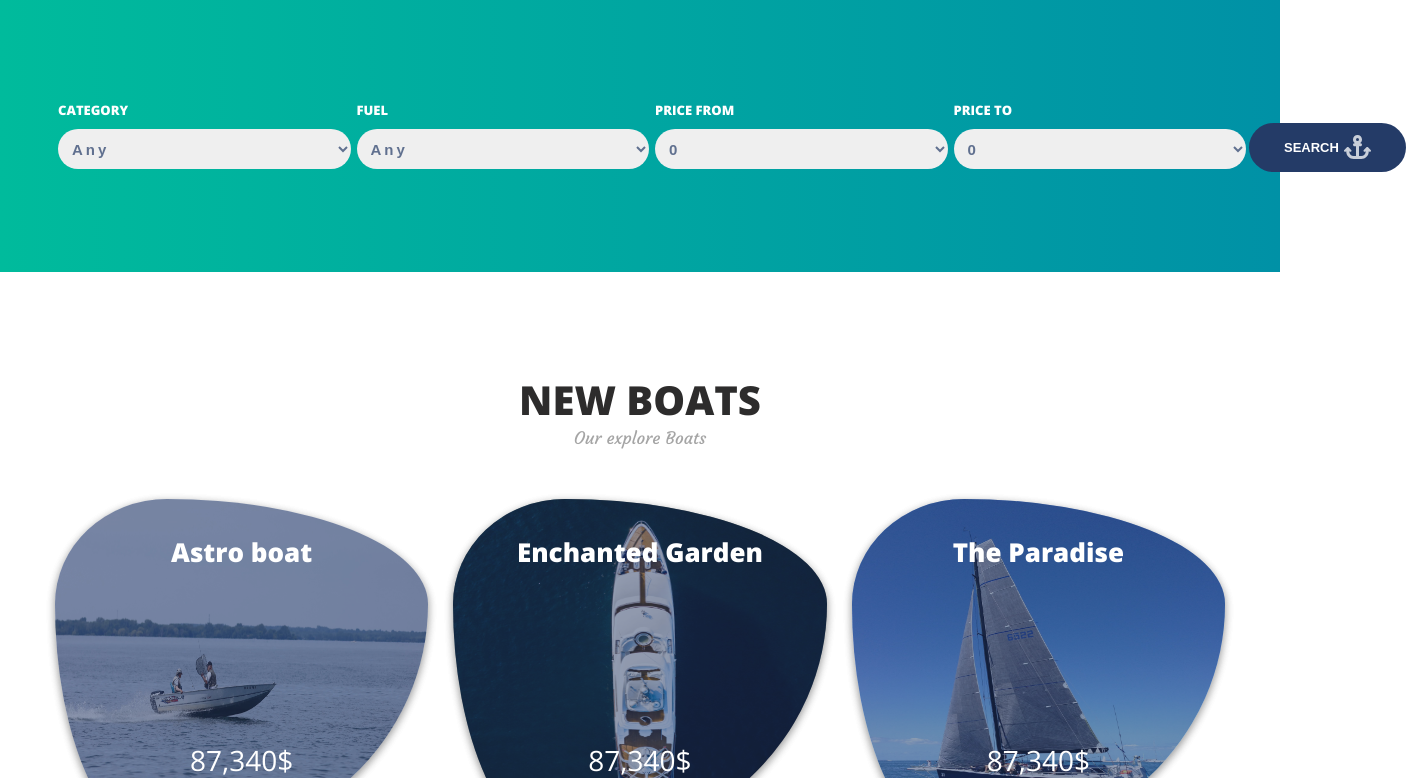
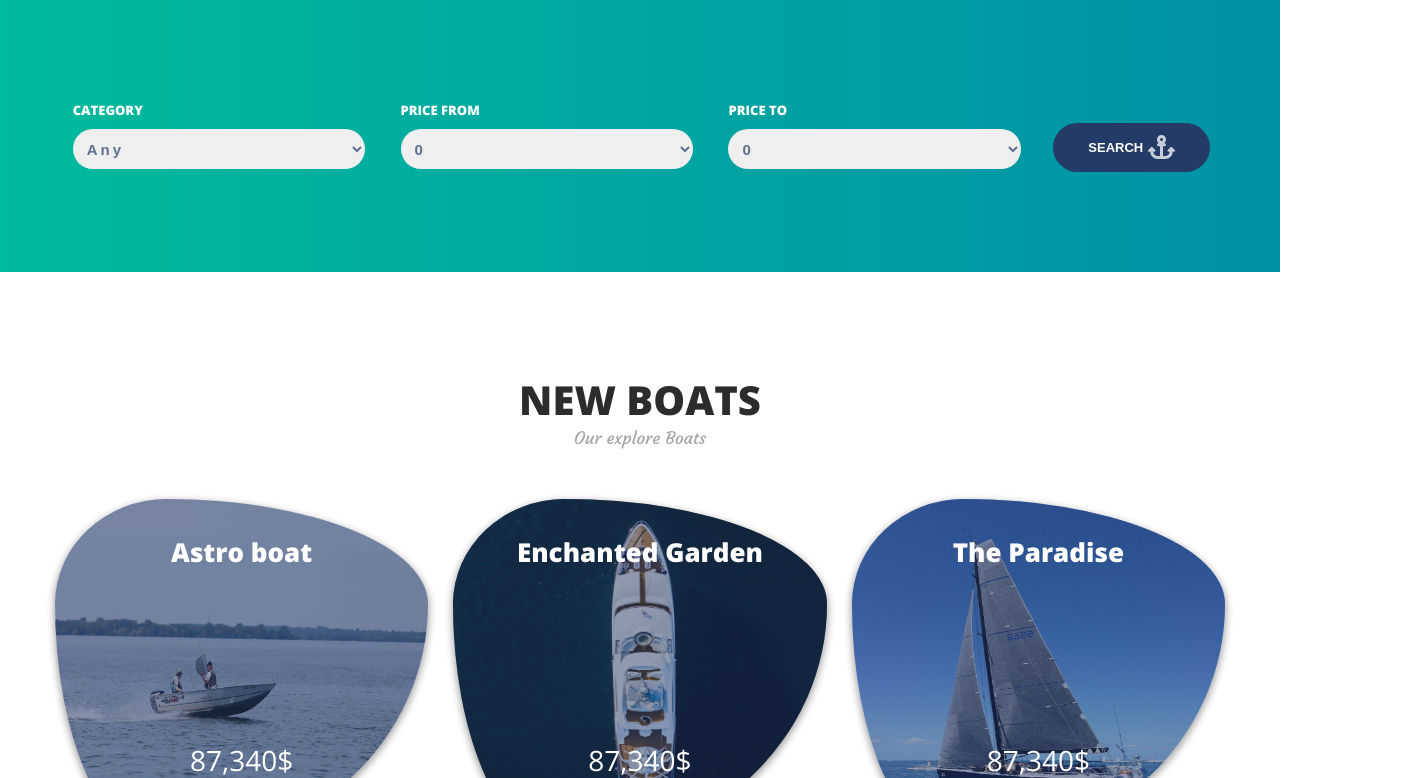
Before and after one commit to KumanStoykov/Dream-Boats, a React (Create React App) app in the folder client/: page / in a window 1280 px wide. Shown: the part 802-1580 px from the top of the page, 1406 px wide, since content can reach past the window. Built offline with nearby package versions, Linux system fonts and the light colour scheme.

Commit message:
Changed variable

```diff
--- a/client/src/components/ui/Search/Search.js
+++ b/client/src/components/ui/Search/Search.js
@@ -9,7 +9,7 @@ const Search = () => {
     const navigate = useNavigate();
 
     return (
-        <section className={styles.booking}>
+        <section className={styles.search}>
             <div className={'container'}>
                 <form className={styles['book-form']}>
                     <div className={styles['input-group']}>
@@ -19,14 +19,6 @@ const Search = () => {
                             <option value={'yacht'}>Yacht</option>
                             <option value={'motorboat'}>Motorboat</option>
                             <option value={'sailboat'}>Sailboat</option>
-                        </select>
-                    </div>
-                    <div className={styles['input-group']}>
-                        <label htmlFor="gasoline" className={styles['input-label']}>Fuel</label>
-                        <select name="gasoline" id="gasoline" className={styles.options}>
-                            <option value={'any'}>Any</option>
-                            <option value={'benzin'}>Benzin</option>
-                            <option value={'diesel'}>Diesel</option>
                         </select>
                     </div>
                     <div className={styles['input-group']}>
--- a/client/src/components/ui/Search/Search.module.css
+++ b/client/src/components/ui/Search/Search.module.css
@@ -1,4 +1,4 @@
-.booking {
+.search {
     background-image: var(--gradient-color);
 }
 
```
